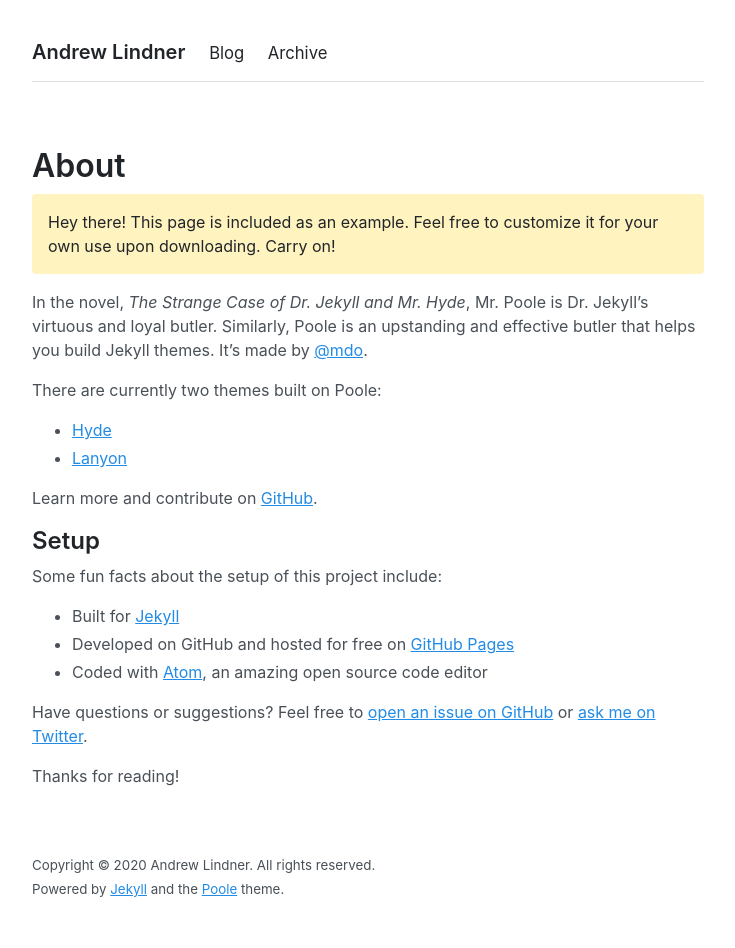
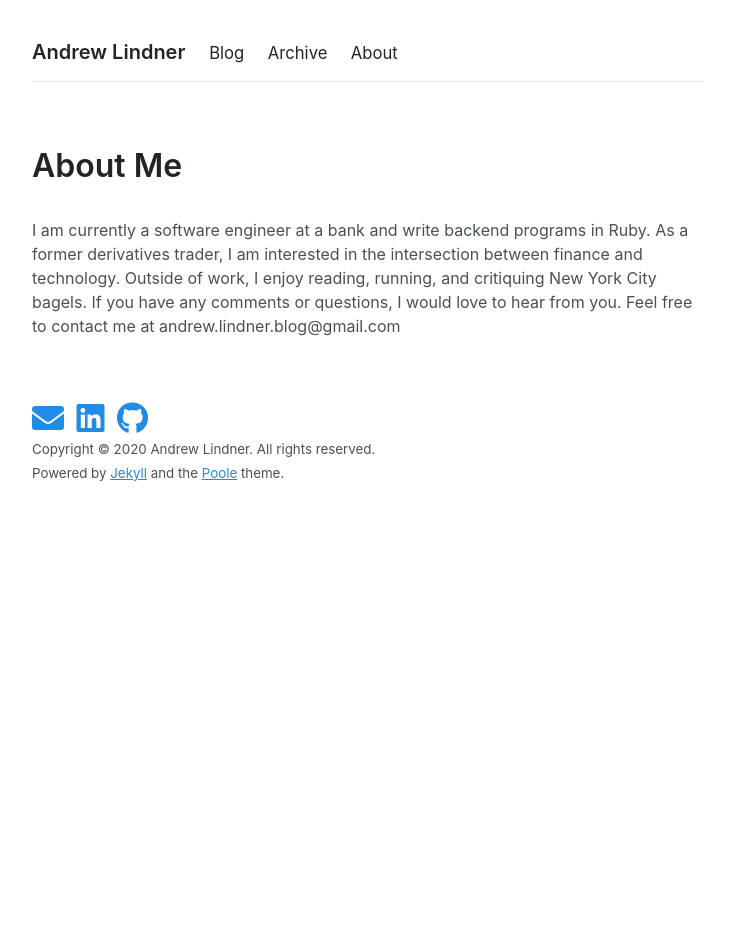
Before and after one commit to rendnil/rendnil.github.io, a Jekyll site: the page built from about.md, in a window 1280 px wide. Shown: the whole page, without its empty margins (272-1007 px from the left). Built offline with Jekyll 4.4.1, drawn with Linux system fonts in a browser that asks for light colours; nearby versions of some CDN libraries; after the commit the page ends 900 px from its top, so only the background shows below that.

Commit message:
Add about page and email/linkedin/github icons

```diff
--- a/Gemfile
+++ b/Gemfile
@@ -4,3 +4,4 @@ gem "jekyll"
 gem "jekyll-gist"
 gem "jekyll-paginate"
 gem "jekyll-seo-tag"
+gem 'jekyll-sitemap'
--- a/_config.yml
+++ b/_config.yml
@@ -11,6 +11,7 @@ plugins:
   - jekyll-gist
   - jekyll-paginate
   - jekyll-seo-tag
+  - jekyll-sitemap
 
 # Optimize Jekyll
 exclude:
@@ -33,9 +34,9 @@ sass:
 
 # Specify the author for blog posts
 author:
-  name: Andrew
+  name: Andrew Lindner
   url: ''
-  email: andrew@gmail.com
+  email: andrew.lindner.blog@gmail.com
 
 # Custom vars
 version: 3.0.0
--- a/_data/navigation.yml
+++ b/_data/navigation.yml
@@ -2,3 +2,5 @@
   link: /
 - name: Archive
   link: /archive
+- name: About
+  link: /about
--- a/_includes/head.html
+++ b/_includes/head.html
@@ -14,6 +14,6 @@
   <link rel="apple-touch-icon-precomposed" sizes="144x144" href="{{ '/assets/apple-touch-icon-precomposed.png' | relative_url }}">
   <link rel="shortcut icon" type="image/x-icon" href="{{ '/assets/favicon.ico' | relative_url }}">
   <link rel="alternate" type="application/atom+xml" title="{{ site.title }}" href="{{ 'atom.xml' | relative_url }}">
-
+  <link rel="stylesheet" href="https://cdnjs.cloudflare.com/ajax/libs/font-awesome/5.12.0-2/css/all.min.css">
   {% seo title=false %}
 </head>
--- a/_layouts/default.html
+++ b/_layouts/default.html
@@ -20,14 +20,25 @@
       </main>
 
       <footer class="footer">
+        <a href="mailto:{{ site.author.email }}"><i class= "fas fa-envelope" style='font-size: 2em; margin-right: 0.25em'></i></a>
+
+
+        <a href="https://www.linkedin.com/in/alindner" target="_blank"><i class= "fab fa-linkedin" style='font-size: 2em; margin-right: 0.25em'></i></a>
+        <a href="https://github.com/rendnil" target="_blank"><i class="fab fa-github" style='font-size: 2em'></i></a>
+
+      </br>
         <small>
           Copyright &copy; <time datetime="{{ site.time | date_to_xmlschema }}">{{ site.time | date: '%Y' }}</time>
-          Andrew Lindner. All rights reserved.
+          {{site.author.name}}. All rights reserved.
         </small>
       </br>
         <small>
           Powered by <a href="https://jekyllrb.com/" target="_blank">Jekyll</a>
           and the <a href="https://getpoole.com/" target="_blank">Poole</a> theme.
+        </small>
+      </br>
+        <small>
+          <a href="mailto:{{ site.author.email }}"><i class="svg-icon email"></i></a>
         </small>
       </footer>
     </div>
--- a/about.md
+++ b/about.md
@@ -1,29 +1,6 @@
 ---
 layout: page
-title: About
+title: About Me
 ---
-
-<p class="message">
-  Hey there! This page is included as an example. Feel free to customize it for your own use upon downloading. Carry on!
-</p>
-
-In the novel, *The Strange Case of Dr. Jekyll and Mr. Hyde*, Mr. Poole is Dr. Jekyll's virtuous and loyal butler. Similarly, Poole is an upstanding and effective butler that helps you build Jekyll themes. It's made by [@mdo](https://twitter.com/mdo).
-
-There are currently two themes built on Poole:
-
-- [Hyde](https://hyde.getpoole.com)
-- [Lanyon](https://lanyon.getpoole.com)
-
-Learn more and contribute on [GitHub](https://github.com/poole).
-
-## Setup
-
-Some fun facts about the setup of this project include:
-
-- Built for [Jekyll](https://jekyllrb.com)
-- Developed on GitHub and hosted for free on [GitHub Pages](https://pages.github.com)
-- Coded with [Atom](https://atom.io), an amazing open source code editor
-
-Have questions or suggestions? Feel free to [open an issue on GitHub](https://github.com/poole/poole/issues/new) or [ask me on Twitter](https://twitter.com/mdo).
-
-Thanks for reading!
+<br>
+I am currently a software engineer at a bank and write backend programs in Ruby. As a former derivatives trader, I am interested in the intersection between finance and technology. Outside of work, I enjoy reading, running, and critiquing New York City bagels. If you have any comments or questions, I would love to hear from you. Feel free to contact me at andrew.lindner.blog@gmail.com
```
Also changed, not shown: _posts/2019-02-17-faker.md (+1 -1 lines), deprecated/about.md (added, +29 -0 lines), Gemfile.lock.
